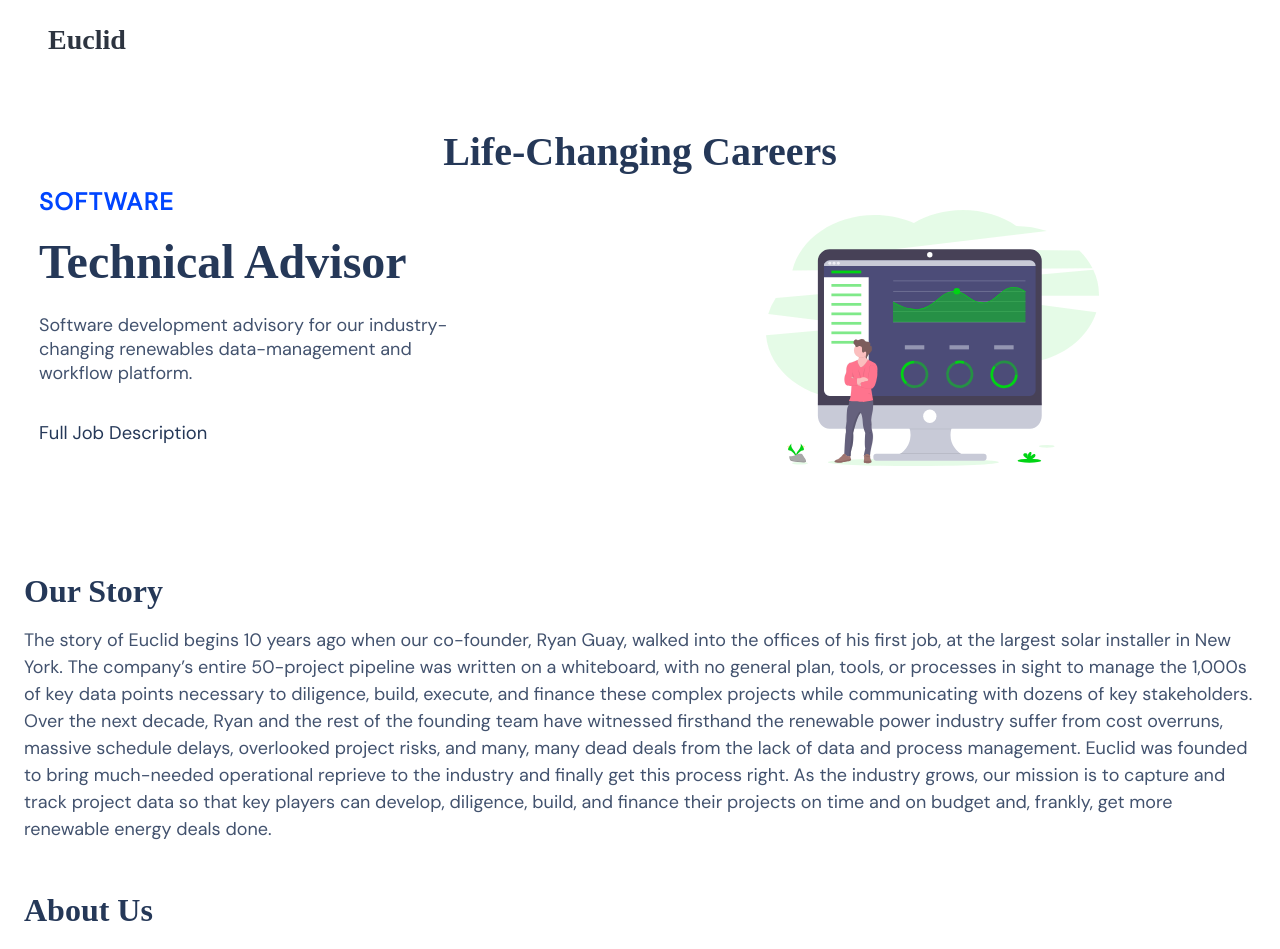
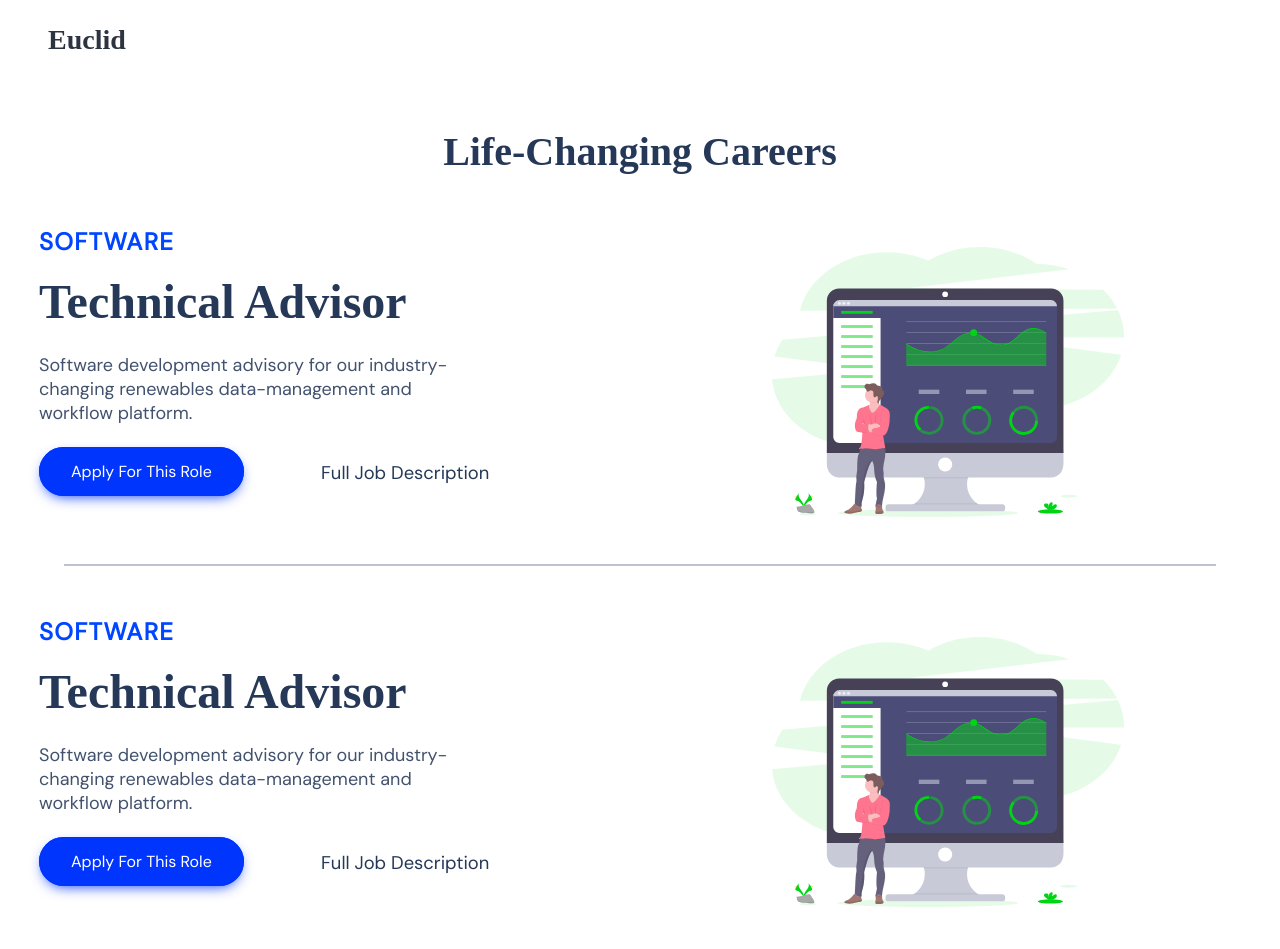
Before and after one commit to Yaak0v/landing_page_refresh, a React (Create React App) app: page /careers in a window 1280 px wide. Shown: the top 949 px of the page. Built offline with nearby package versions, Linux system fonts and the light colour scheme; a web font is replaced by a local one.

Commit message:
careers prototype ready

```diff
--- a/src/components/CareersSections/CareersElements.js
+++ b/src/components/CareersSections/CareersElements.js
@@ -3,6 +3,7 @@
 export const InfoContainer = styled.div`
   color: #fff;
   background: ${({ lightBg }) => (lightBg ? "#fff" : "#f8f9fa")};
+  /* min-height: 800px; */
 
   @media screen and (max-width: 768px) {
     padding: 100px 0;
@@ -26,7 +27,7 @@
 
 export const InfoRow = styled.div`
   display: grid;
-  grid-auto-columns: minmax(auto, 1fr);
+  grid-auto-columns: 1fr 1fr;
   align-items: center;
   grid-template-areas: ${({ imgStart }) =>
     imgStart ? `'col2 col1'` : `'col1 col2'`};
@@ -35,13 +36,16 @@
     grid-template-areas: ${({ imgStart }) =>
       imgStart ? `'col1' 'col2'` : `'col1 col1' 'col2 col2'`};
   }
-
 `;
 
 export const JdRow = styled.div`
+  align-items: center;
   margin-bottom: 3rem;
   margin-top: 3rem;
-`
+  padding: 0 15px;
+  transition: all 1s ease-in-out;
+  display: ${({ JD }) => (JD ? "block" : "none")};
+`;
 
 export const Column1 = styled.div`
   margin-bottom: 15px;
@@ -76,7 +80,7 @@
   font-size: 48px;
   line-height: 1.1;
   font-weight: 600;
-  color:  #253858;
+  color: #253858;
 
   @media screen and (max-width: 480px) {
     font-size: 32px;
@@ -87,7 +91,7 @@
   margin-bottom: 1rem;
   font-size: 32px;
   font-weight: 600;
-  color:  #253858;
+  color: #253858;
 
   @media screen and (max-width: 480px) {
     font-size: 32px;
@@ -99,42 +103,42 @@
   margin-bottom: 35px;
   font-size: 18px;
   line-height: 24px;
-  color: #42526E;
+  color: #42526e;
 `;
 
 export const CareerDescription = styled.p`
   font-size: 18px;
-  color: #42526E;
+  color: #42526e;
   margin-bottom: 3rem;
 `;
 
 export const BtnWrap = styled.div`
   display: flex;
   justify-content: flex-start;
-`
+`;
 export const ImgWrap = styled.div`
-max-width: 555px;
+  /* max-width: 555px; */
   height: 100%;
-`
+`;
 export const ImgWrapSmall = styled.div`
-max-width: 555px;
+  /* max-width: 555px; */
   height: 100%;
   display: flex;
   align-items: center;
   justify-content: center;
-`
+`;
 
 export const Img = styled.img`
   width: 100%;
   margin: 0 0 10px 0;
   padding-right: 0;
-`
+`;
 
 export const ImgSmall = styled.img`
   width: 60%;
   margin: 0 0 10px 0;
   padding-right: 0;
-`
+`;
 
 export const CareerDropDownButton = styled.div`
   background-color: inherit;
@@ -142,7 +146,7 @@
   border-left: 0px;
   border-right: 0px;
   border-bottom: 2px solid;
-border-color: ${({ lightBg }) => (lightBg ? "#fff" : "#f8f9fa")};
+  border-color: ${({ JD }) => (JD ? "#253858" : "#fff")};
   color: #253858;
   font-size: 1.15rem;
   cursor: pointer;
@@ -151,4 +155,14 @@
     transition: all 0.2s ease-in-out;
     border-color: #253858;
   }
+`;
+
+export const SectionLine = styled.div`
+margin: auto;
+opacity: .3;
+border-bottom: 2px solid;
+border-color: #253858;
+width: 90%;
+margin-bottom: 3rem;
+max-width: 1300px;
 `
--- a/src/components/CareersSections/index.js
+++ b/src/components/CareersSections/index.js
@@ -1,5 +1,5 @@
-import React from "react";
-import { Row } from "react-bootstrap";
+import React, { useState } from "react";
+import { Row, Col } from "react-bootstrap";
 import { Button } from "../ButtonElement";
 import { animateScroll as scroll, Element } from "react-scroll";
 import {
@@ -21,6 +21,7 @@
   CareerDropDownButton,
   CareerDescription,
   JdRow,
+  SectionLine,
 } from "./CareersElements";
 import Navbar from "../Navbar";
 import Fade from "react-reveal";
@@ -71,6 +72,16 @@
     });
   };
 
+  const [JD, setJD] = useState(false);
+
+  const openJD = () => {
+    if (JD === false) {
+      setJD(true);
+    } else {
+      setJD(false);
+    }
+  };
+
   return (
     <>
       <InfoContainer id={SectionOneid} lightBg={SectionOnelightBg}>
@@ -78,46 +89,35 @@
           <InfoRow imgStart={SectionOneimgStart}>
             <Column1>
               <TextWrapper>
-                <Fade
-                  left={SectionOnefadeTitleLeft}
-                  right={SectionOnefadeTitleRight}
-                  cascade
-                >
                   <TopLine>{SectionOnetopLine}</TopLine>
                   <Heading>{SectionOneheadline}</Heading>
                   <Subtitle>{SectionOnedescription}</Subtitle>
+                  <Row classname='d-flex flex-row'>
+                    <Col>
+                      <Button>Apply For This Role</Button>
+
+                    </Col>
+                    <Col>
                     <BtnWrap>
                       <CareerDropDownButton
-                      to="/contact"
-                      smooth={true}
-                      duration={500}
-                      spy={true}
-                      exact="true"
-                      offset={-80}
-                      onClick={toggleHome}
+                        onClick={openJD}
                         lightBg={SectionOnelightBg}
+                        JD={JD}
                       >
                         {SectionOnebuttonLabel}
                       </CareerDropDownButton>
                     </BtnWrap>
-                </Fade>
+                    </Col>
+                  </Row>
               </TextWrapper>
             </Column1>
             <Column2>
-              <div className="row d-flex justify-content-center mb-2">
-                <Fade
-                  left={SectionOnefadeContentLeft}
-                  right={SectionOnefadeContentRight}
-                  cascade
-                >
                   <ImgWrapSmall>
                     <ImgSmall src={SectionOneimg} alt={SectionOnealt} />
                   </ImgWrapSmall>
-                </Fade>
-              </div>
             </Column2>
           </InfoRow>
-          <JdRow>
+          <JdRow JD={JD}>
             <CareerHeading>{JDHeader1}</CareerHeading>
             <CareerDescription>{JDSection1}</CareerDescription>
             <CareerHeading>{JDHeader2}</CareerHeading>
@@ -149,6 +149,7 @@
             <CareerDescription>{JDSection6}</CareerDescription>
             <Button>Apply For This Role</Button>
           </JdRow>
+
         </InfoWrapper>
       </InfoContainer>
     </>
--- a/src/pages/careers.js
+++ b/src/pages/careers.js
@@ -1,9 +1,9 @@
 import React, { useState } from "react";
 import FooterNew from "../components/Footer";
 import CareersSection from "../components/CareersSections";
-import InfoSection from "../components/InfoSection";
 import { careersData1 } from "../components/CareersSections/data";
 import Navbar from "../components/Navbar";
+import {SectionLine} from '../components/CareersSections/CareersElements'
 
 const Careers = () => {
   const [isOpen, setIsOpen] = useState(false);
@@ -16,8 +16,12 @@
     <>
       <Navbar toggle={toggle} />
       <div className="mt-5 text-center header-color">
-          <h1>Life-Changing Careers</h1>
+          <h1 className="mb-5">Life-Changing Careers</h1>
         </div>
+      <CareersSection {...careersData1} />
+      <SectionLine></SectionLine>
+      <CareersSection {...careersData1} />
+      <SectionLine></SectionLine>
       <CareersSection {...careersData1} />
       <FooterNew />
     </>
```
Lines whose indentation alone changed are shown as unchanged.
